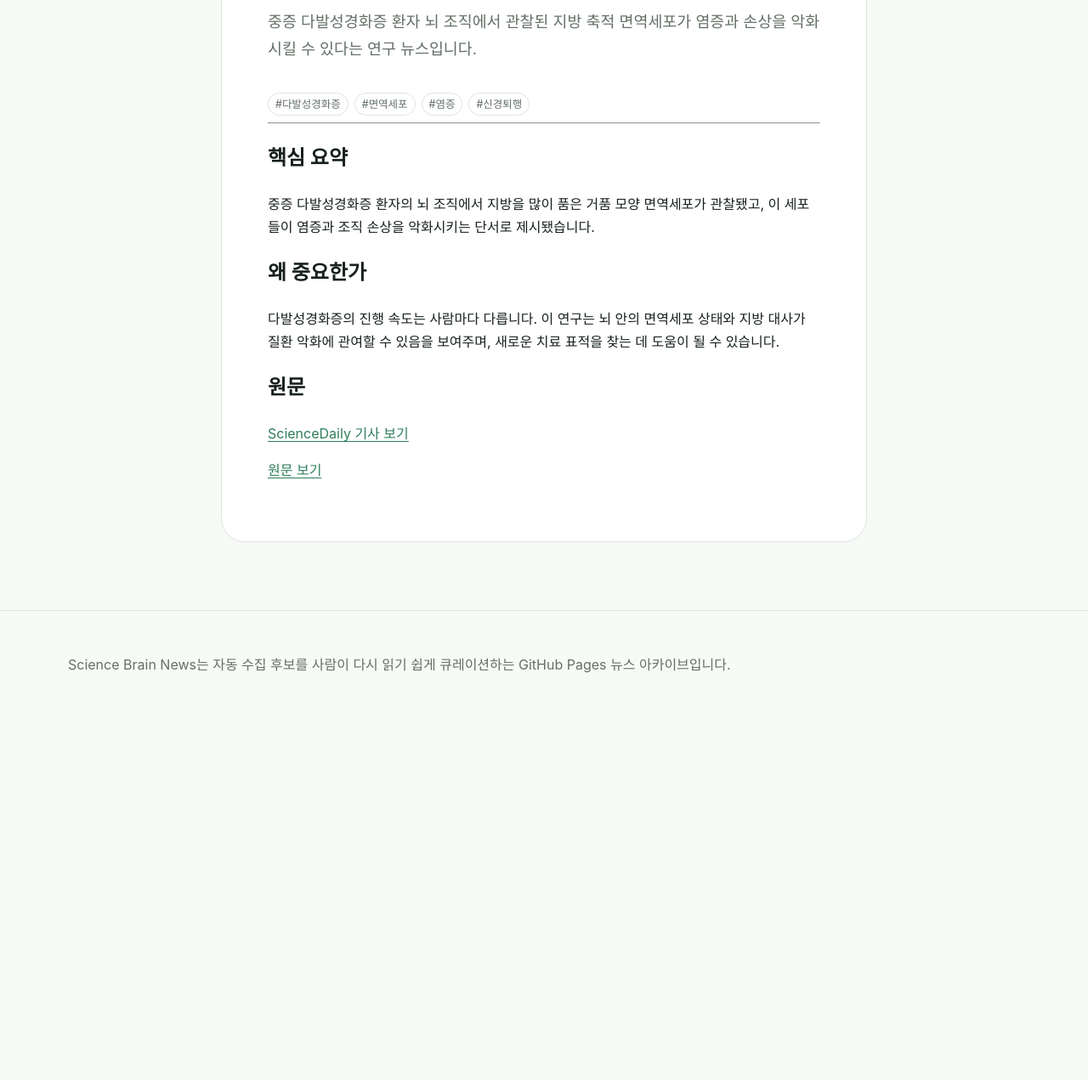
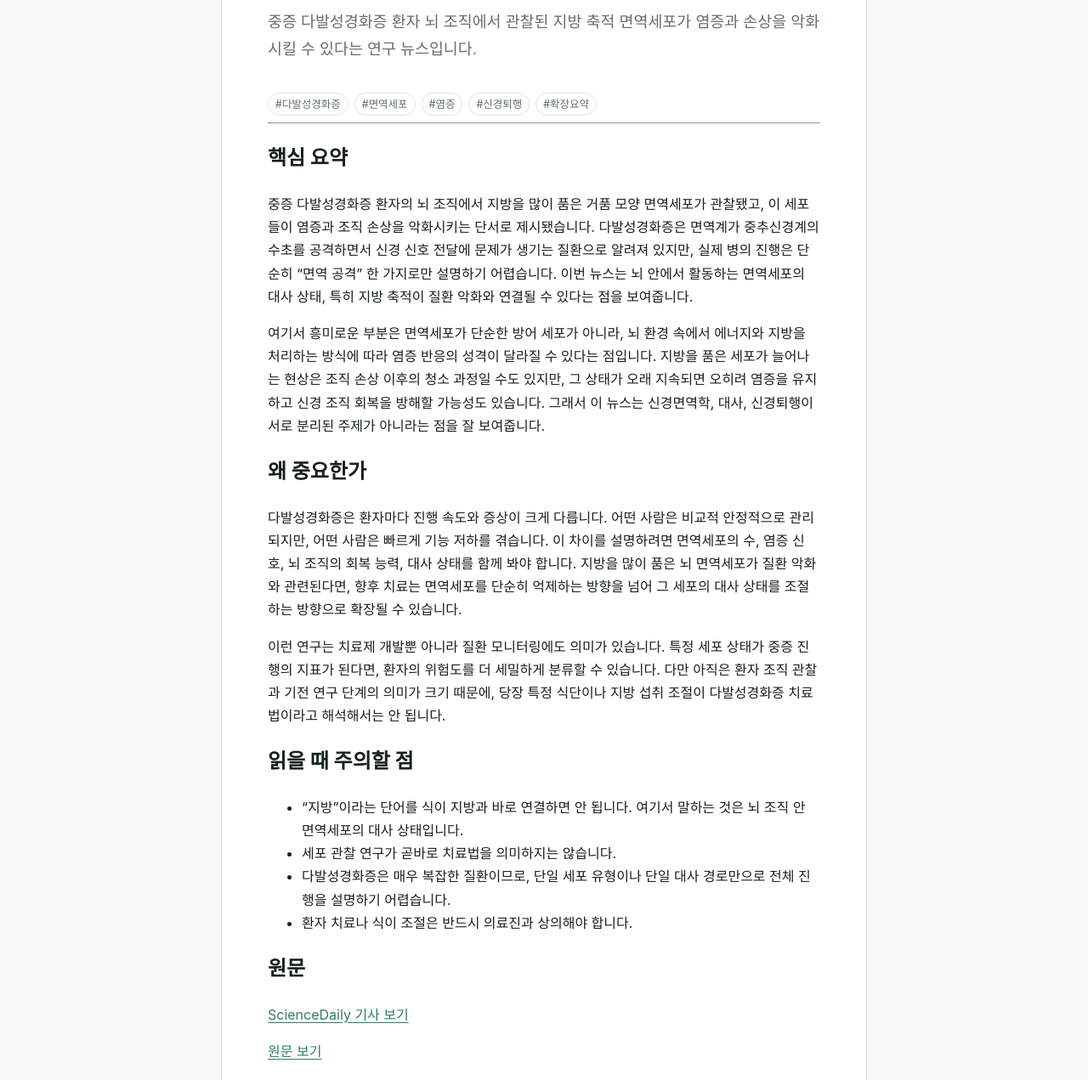
Before and after one commit to MikeShin0822/science-brain-news, an Astro site: page /science-brain-news/news/2026-06-29-news-ms-fat-filled-brain-cells in a window 1280 px wide. Shown: the part 389-1660 px from the top of the page at 85% size. Before the commit the page ends 1250 px from the top, so only its background shows below. Built offline with nearby package versions, Linux system fonts and the light colour scheme; Astro itself is replaced by a stand-in of ours.

Commit message:
Expand MS fat-filled brain cells summary

```diff
--- a/src/content/news/2026-06-29-news-ms-fat-filled-brain-cells.md
+++ b/src/content/news/2026-06-29-news-ms-fat-filled-brain-cells.md
@@ -5,17 +5,28 @@ date: "2026-06-29"
 category: "뇌과학"
 source: "ScienceDaily / Netherlands Institute for Neuroscience - KNAW"
 sourceUrl: "https://www.sciencedaily.com/releases/2026/06/260621060307.htm"
-tags: ["다발성경화증", "면역세포", "염증", "신경퇴행"]
+tags: ["다발성경화증", "면역세포", "염증", "신경퇴행", "확장요약"]
 importance: "신경면역학과 질환 진행 메커니즘을 이해하는 데 유용"
 ---
 
 ## 핵심 요약
 
-중증 다발성경화증 환자의 뇌 조직에서 지방을 많이 품은 거품 모양 면역세포가 관찰됐고, 이 세포들이 염증과 조직 손상을 악화시키는 단서로 제시됐습니다.
+중증 다발성경화증 환자의 뇌 조직에서 지방을 많이 품은 거품 모양 면역세포가 관찰됐고, 이 세포들이 염증과 조직 손상을 악화시키는 단서로 제시됐습니다. 다발성경화증은 면역계가 중추신경계의 수초를 공격하면서 신경 신호 전달에 문제가 생기는 질환으로 알려져 있지만, 실제 병의 진행은 단순히 “면역 공격” 한 가지로만 설명하기 어렵습니다. 이번 뉴스는 뇌 안에서 활동하는 면역세포의 대사 상태, 특히 지방 축적이 질환 악화와 연결될 수 있다는 점을 보여줍니다.
+
+여기서 흥미로운 부분은 면역세포가 단순한 방어 세포가 아니라, 뇌 환경 속에서 에너지와 지방을 처리하는 방식에 따라 염증 반응의 성격이 달라질 수 있다는 점입니다. 지방을 품은 세포가 늘어나는 현상은 조직 손상 이후의 청소 과정일 수도 있지만, 그 상태가 오래 지속되면 오히려 염증을 유지하고 신경 조직 회복을 방해할 가능성도 있습니다. 그래서 이 뉴스는 신경면역학, 대사, 신경퇴행이 서로 분리된 주제가 아니라는 점을 잘 보여줍니다.
 
 ## 왜 중요한가
 
-다발성경화증의 진행 속도는 사람마다 다릅니다. 이 연구는 뇌 안의 면역세포 상태와 지방 대사가 질환 악화에 관여할 수 있음을 보여주며, 새로운 치료 표적을 찾는 데 도움이 될 수 있습니다.
+다발성경화증은 환자마다 진행 속도와 증상이 크게 다릅니다. 어떤 사람은 비교적 안정적으로 관리되지만, 어떤 사람은 빠르게 기능 저하를 겪습니다. 이 차이를 설명하려면 면역세포의 수, 염증 신호, 뇌 조직의 회복 능력, 대사 상태를 함께 봐야 합니다. 지방을 많이 품은 뇌 면역세포가 질환 악화와 관련된다면, 향후 치료는 면역세포를 단순히 억제하는 방향을 넘어 그 세포의 대사 상태를 조절하는 방향으로 확장될 수 있습니다.
+
+이런 연구는 치료제 개발뿐 아니라 질환 모니터링에도 의미가 있습니다. 특정 세포 상태가 중증 진행의 지표가 된다면, 환자의 위험도를 더 세밀하게 분류할 수 있습니다. 다만 아직은 환자 조직 관찰과 기전 연구 단계의 의미가 크기 때문에, 당장 특정 식단이나 지방 섭취 조절이 다발성경화증 치료법이라고 해석해서는 안 됩니다.
+
+## 읽을 때 주의할 점
+
+- “지방”이라는 단어를 식이 지방과 바로 연결하면 안 됩니다. 여기서 말하는 것은 뇌 조직 안 면역세포의 대사 상태입니다.
+- 세포 관찰 연구가 곧바로 치료법을 의미하지는 않습니다.
+- 다발성경화증은 매우 복잡한 질환이므로, 단일 세포 유형이나 단일 대사 경로만으로 전체 진행을 설명하기 어렵습니다.
+- 환자 치료나 식이 조절은 반드시 의료진과 상의해야 합니다.
 
 ## 원문
 
```
